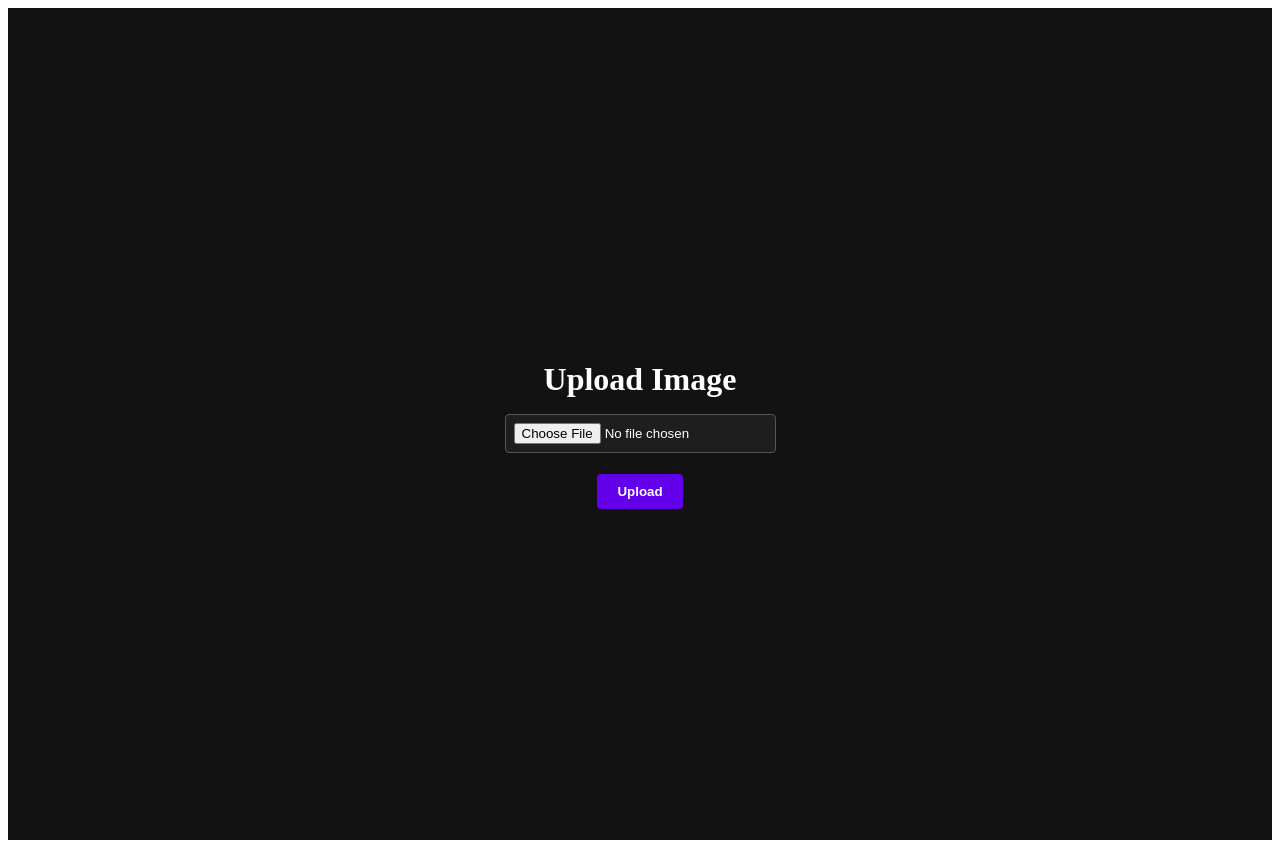
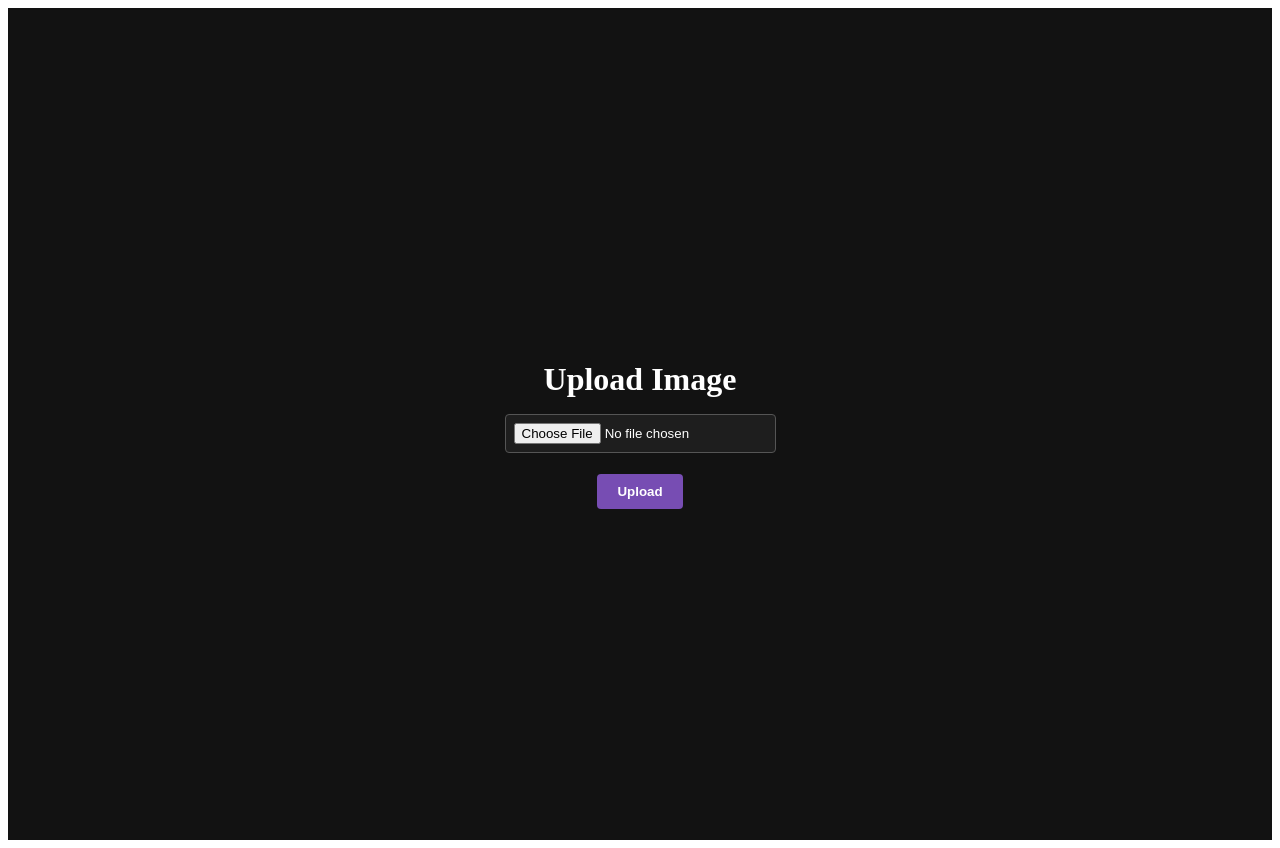
Before and after one commit to FendyHaddad/monalisa64, an Angular app: page / in a window 1280 px wide. Built offline with nearby package versions, Linux system fonts and the light colour scheme.

Commit message:
Change Color

```diff
--- a/src/app/upload/upload.component.css
+++ b/src/app/upload/upload.component.css
@@ -24,7 +24,7 @@
 }
 
 .upload-button, .download-button, .cancel-button {
-  background-color: #6200ea;
+  background-color: #774db3;
   color: #ffffff;
   font-weight: bold;
   padding: 10px 20px;
```
